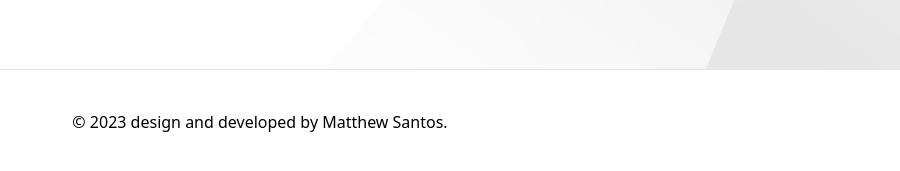
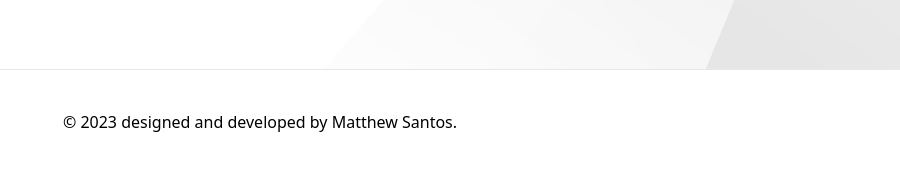
Before and after one commit to DevMatyuuu/MyPortfolio, a React (Vite) app: page / in a window 1280 px wide. Shown: the part 4779-4950 px from the top of the page, without its empty margins (380-1280 px from the left). Built offline with nearby package versions, Linux system fonts and the light colour scheme.

Commit message:
Update Footer.jsx

```diff
--- a/src/components/Footer.jsx
+++ b/src/components/Footer.jsx
@@ -13,7 +13,7 @@ function Footer() {
          <div className="w-full bg-white">
           <hr className=" border-blue-gray-50" />
             <Typography color="blue-gray" className="text-center font-normal pt-10">
-              &copy; {currentYear} design and developed by Matthew Santos.
+              &copy; {currentYear} designed and developed by Matthew Santos.
             </Typography>
         </div>
   </section>
```
